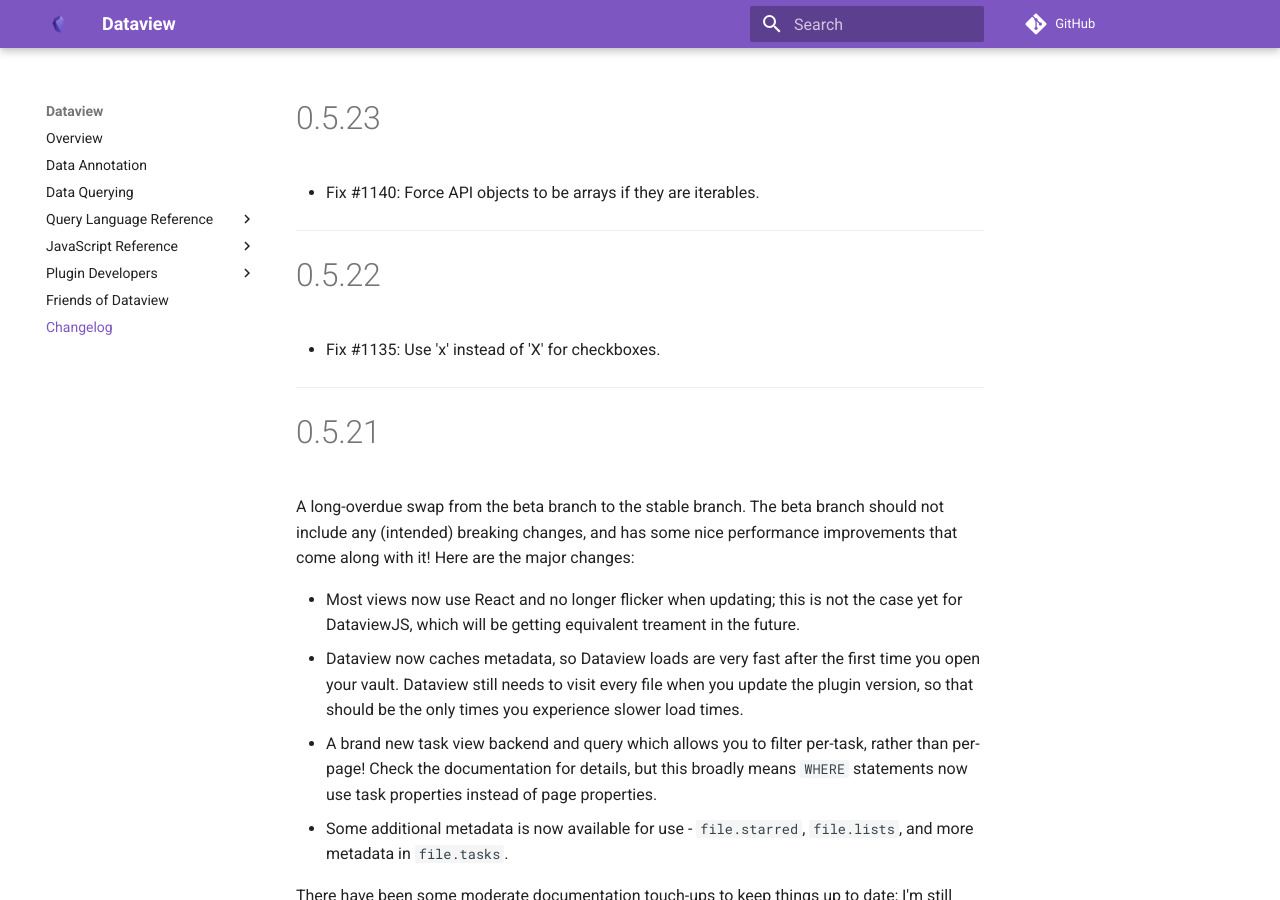
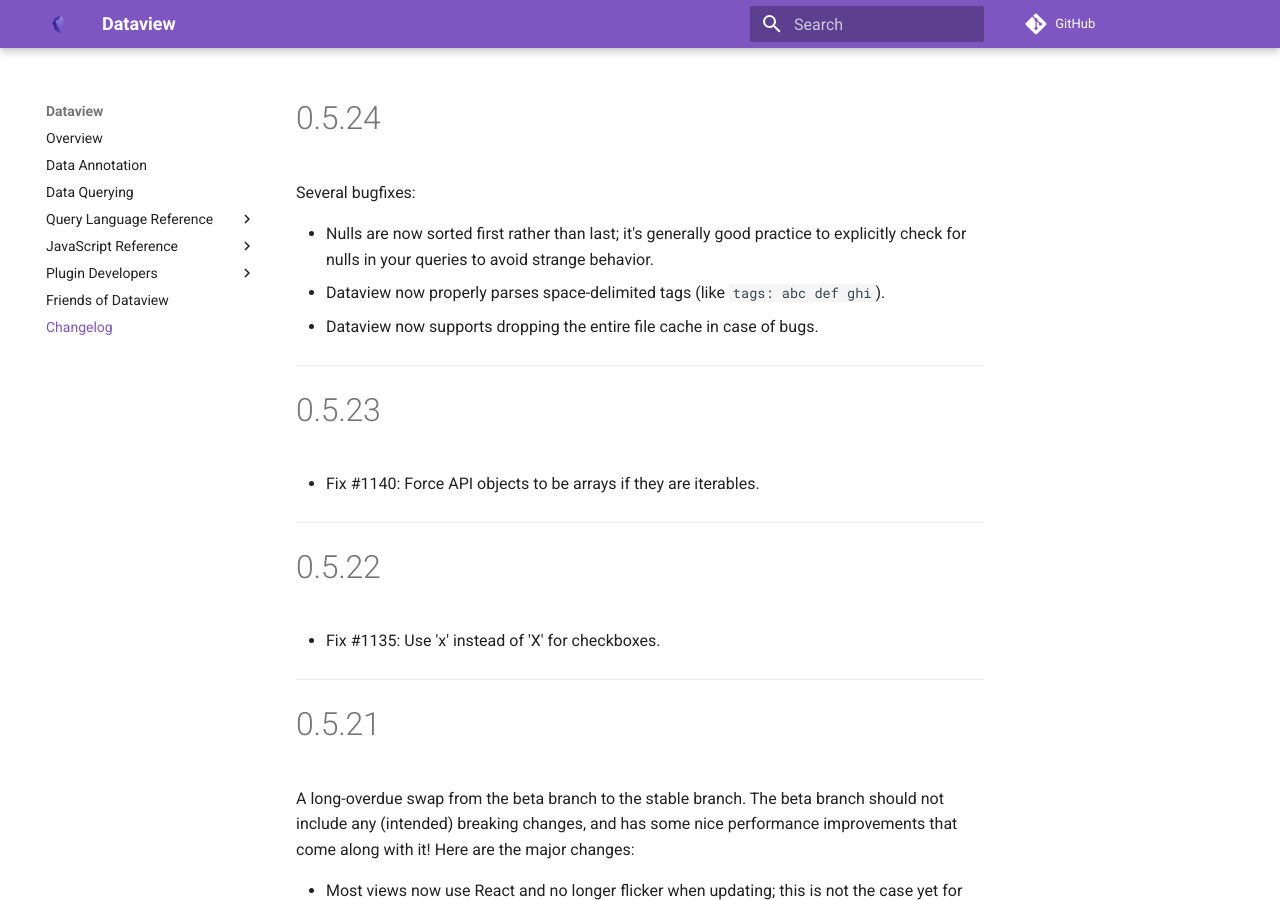
Before and after one commit to blacksmithgu/obsidian-dataview, an MkDocs documentation site: the page built from docs/docs/changelog.md, in a window 1280 px wide and 900 px high. Built offline with MkDocs 1.6.1 and Material for MkDocs 9.7.7, drawn with Linux system fonts in a browser that asks for light colours; comment, search, counter and statistics services are not loaded.

Commit message:
Auto-release 0.5.24

```diff
--- a/docs/docs/changelog.md
+++ b/docs/docs/changelog.md
@@ -1,3 +1,14 @@
+# 0.5.24
+
+Several bugfixes:
+
+- Nulls are now sorted first rather than last; it's generally good practice to explicitly check for nulls in your
+  queries to avoid strange behavior.
+- Dataview now properly parses space-delimited tags (like `tags: abc def ghi`).
+- Dataview now supports dropping the entire file cache in case of bugs.
+
+---
+
 # 0.5.23
 
 - Fix #1140: Force API objects to be arrays if they are iterables.
--- a/manifest-beta.json
+++ b/manifest-beta.json
@@ -1,7 +1,7 @@
 {
   "id": "dataview",
   "name": "Dataview",
-  "version": "0.5.23",
+  "version": "0.5.24",
   "minAppVersion": "0.13.11",
   "description": "Complex data views for the data-obsessed.",
   "author": "Michael Brenan <blacksmithgu@gmail.com>",
--- a/package.json
+++ b/package.json
@@ -1,6 +1,6 @@
 {
   "name": "obsidian-dataview",
-  "version": "0.5.23",
+  "version": "0.5.24",
   "description": "Advanced data views for Obsidian.md.",
   "main": "lib/index.js",
   "types": "lib/index.d.ts",
--- a/versions.json
+++ b/versions.json
@@ -99,5 +99,6 @@
   "0.5.20": "0.13.11",
   "0.5.21": "0.12.0",
   "0.5.22": "0.12.0",
-  "0.5.23": "0.12.0"
+  "0.5.23": "0.12.0",
+  "0.5.24": "0.12.0"
 }
```
Also changed, not shown: CHANGELOG.md, manifest.json.
